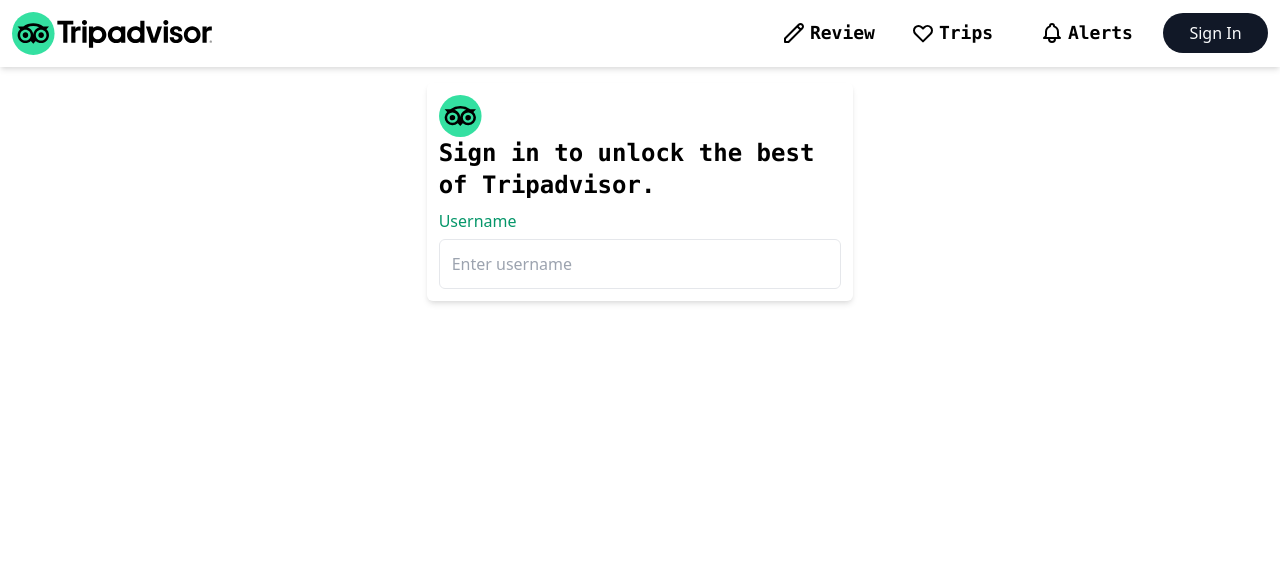
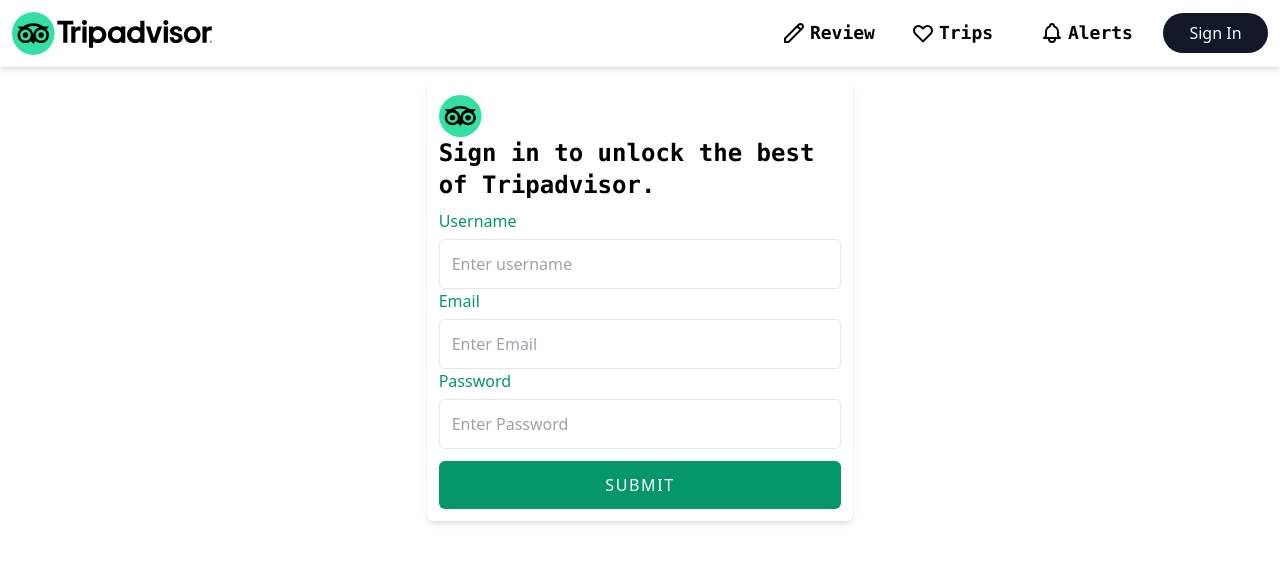
Before and after one commit to manitapaudel/tripAdvisor-mock, a React (Create React App) app: page /register in a window 1280 px wide. Shown: the top 562 px of the page. Built offline with nearby package versions, Linux system fonts and the light colour scheme.

Commit message:
Add more input fields to the register page, update the onChange handler

```diff
--- a/src/components/InputField/index.tsx
+++ b/src/components/InputField/index.tsx
@@ -1,10 +1,11 @@
 import { InputFieldProps } from "../../types/InputFieldTypes";
 
-const InputField: React.FC <InputFieldProps> = ({
+const InputField: React.FC<InputFieldProps> = ({
   className = "",
   children,
   value,
   id,
+  type = "text",
   placeholder,
   onChange,
 }) => {
@@ -18,6 +19,7 @@
         name={id}
         id={id}
         value={value}
+        type={type}
         placeholder={placeholder}
         onChange={onChange}
         className={`mt-1.5 p-3 border border-gray-200 rounded-md focus:outline-none focus:ring focus:ring-blue-300 w-full ${className}`}
--- a/src/pages/Register/index.tsx
+++ b/src/pages/Register/index.tsx
@@ -4,17 +4,22 @@
 import { H2 } from "../../components/Typography";
 
 const Register = () => {
-  const [username, setUsername] = React.useState<string>("");
+  const [formValues, setFormValues] = React.useState({
+    username: "",
+    email: "",
+    password: "",
+  });
 
   const handleSubmit = (e: any) => {
     e.preventDefault();
-    console.log("username is done saving:", username );
+    console.log("username is done saving:", formValues);
   };
 
   const handleChange = (e: any) => {
-    setUsername(e.target.value);
+    // setFormValues(username: e.target.value);
+    setFormValues({ ...formValues, [e.target.name]: e.target.value });
   };
-  console.log({ username });
+  console.log({ formValues });
   return (
     <div className="w-1/3 mx-auto shadow-md rounded-md p-3 h-100 overflow-y-auto">
       <span>
@@ -29,24 +34,37 @@
         </H2>
       </span>
       <form className="mt-2" onSubmit={handleSubmit}>
-        {/* <label htmlFor="username" className="font-medium">
-          Username
-        </label>
-        <br />
-        <input
-          name="username"
-          id="username"
-          placeholder="Enter username"
-          className="mt-1.5 p-3 border border-gray-200 rounded-md focus:outline-none focus:ring focus:ring-blue-300 w-full"
-        /> */}
         <InputField
           id="username"
-          value={username}
+          value={formValues.username}
           placeholder="Enter username"
           onChange={handleChange}
         >
           Username
         </InputField>
+        <InputField
+          id="email"
+          value={formValues.email}
+          placeholder="Enter Email"
+          onChange={handleChange}
+        >
+          Email
+        </InputField>
+        <InputField
+          id="password"
+          value={formValues.password}
+          placeholder="Enter Password"
+          type="password"
+          onChange={handleChange}
+        >
+          Password
+        </InputField>
+        <button
+          type="submit"
+          className="uppercase w-full px-5 py-3 bg-green-600 hover:bg-green-800 text-white font-medium rounded-md tracking-widest mt-3"
+        >
+          Submit
+        </button>
       </form>
     </div>
   );
--- a/src/types/InputFieldTypes.ts
+++ b/src/types/InputFieldTypes.ts
@@ -4,5 +4,6 @@
   id: string;
   value: string;
   placeholder: string;
+  type?: "text" | "password" | "email" | "checkbox";
   onChange(event: React.ChangeEvent<HTMLInputElement>): void;
 };
```
